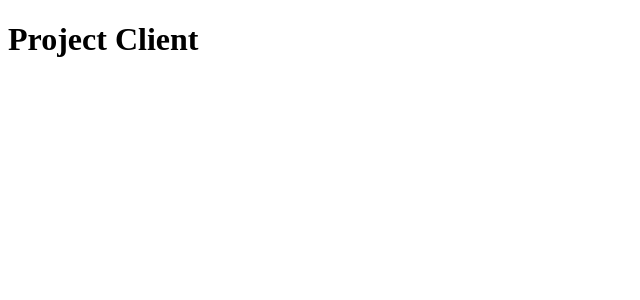
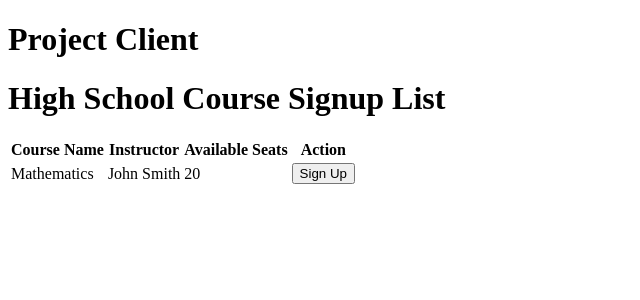
Before and after one commit to Gonzo2510/School-Administrative-Client, a React (Create React App) app in the folder client/: page / in a window 1280 px wide. Shown: the top 300 px of the page, without its empty margins (0-640 px from the left). Built offline with nearby package versions, Linux system fonts and the light colour scheme; no server answers.

Commit message:
added template

```diff
--- a/client/src/components/App.js
+++ b/client/src/components/App.js
@@ -2,15 +2,45 @@ import React, { useEffect, useState } from "react";
 import { Switch, Route } from "react-router-dom";
 
 function App() {
+
+  const [studentsArr, setStudentsArr] = useState([])
+
 useEffect(() => {
-  // stuff
+  fetch("http://127.0.0.1:5555/students")
+  .then((resp) => resp.json())
+  .then((data) => setStudentsArr(data))
 })
 
 
 
 
 
-  return <h1>Project Client</h1>;
+  return(<>
+    <h1>Project Client</h1>
+    <div className="container">
+            <h1>High School Course Signup List</h1>
+            <table>
+                <thead>
+                    <tr>
+                        <th>Course Name</th>
+                        <th>Instructor</th>
+                        <th>Available Seats</th>
+                        <th>Action</th>
+                    </tr>
+                </thead>
+                <tbody>
+                    <tr>
+                        <td>Mathematics</td>
+                        <td>John Smith</td>
+                        <td>20</td>
+                        <td><button className="button">Sign Up</button></td>
+                    </tr>
+                    {/* Add more course rows here */}
+                </tbody>
+            </table>
+        </div>
+
+  </>);
 }
 
 export default App;
```
